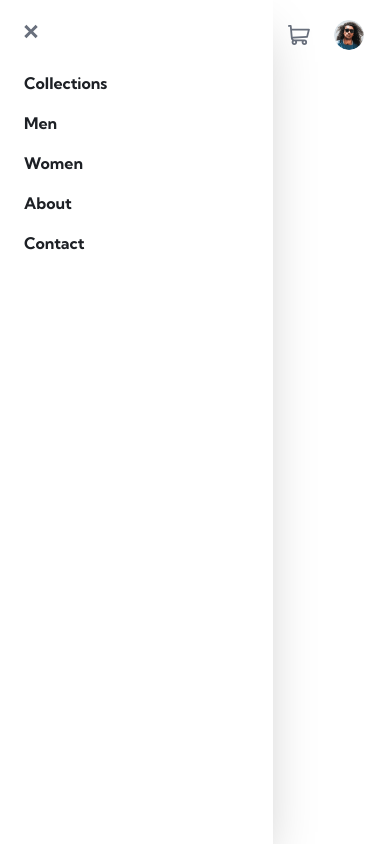
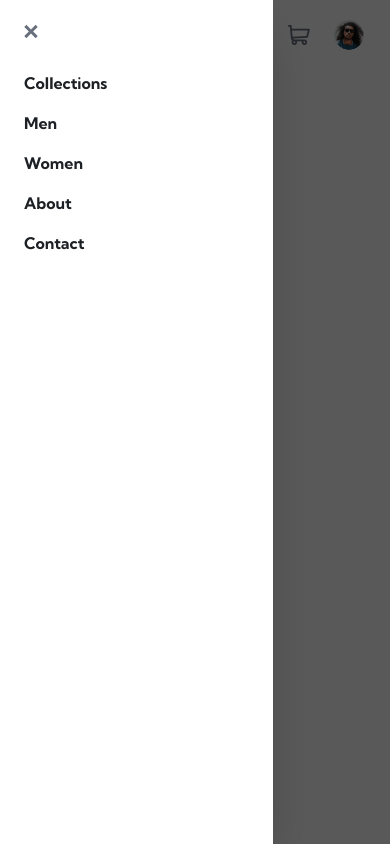
Before and after one commit to Md-SabbirHosen/FrontendMentorChallenge-To-React.js, a React (Vite) app in the folder E-commerce product page/: page / in a window 390 px wide. Both pictures are taken after a click on the picture 36 px from the left and 35 px from the top of the page. Built offline with nearby package versions, Linux system fonts and the light colour scheme.

Commit message:
completed mainNavigation

```diff
--- a/E-commerce product page/index.html
+++ b/E-commerce product page/index.html
@@ -11,6 +11,7 @@
     <title>E-commerce product page</title>
   </head>
   <body>
+    <div id="backdrop-root"></div>
     <div id="root"></div>
     <script type="module" src="/src/main.jsx"></script>
   </body>
--- /dev/null
+++ b/E-commerce product page/src/components/Backdrop.jsx
@@ -0,0 +1,13 @@
+const Backdrop = (props) => {
+  const backdropHandler = () => {
+    props.onToggleNavigation();
+  };
+  return (
+    <div
+      className="fixed top-0 left-0 w-full h-full z-10 bg-black/65 "
+      onClick={backdropHandler}
+    />
+  );
+};
+
+export default Backdrop;
--- a/E-commerce product page/src/components/MainNavigation.jsx
+++ b/E-commerce product page/src/components/MainNavigation.jsx
@@ -1,5 +1,7 @@
+import ReactDom from "react-dom";
 import { useState } from "react";
-import { menuIcon, logo, cartIcon, imageAvatar } from "../assets";
+import { cartIcon, imageAvatar, logo, menuIcon } from "../assets";
+import Backdrop from "./Backdrop";
 import Navbar from "./Navbar";
 
 const MainNavigation = () => {
@@ -18,37 +20,48 @@ const MainNavigation = () => {
             src={menuIcon}
             width={16}
             height={15}
-            alt="menuIcon"
+            alt="Menu_Icon"
             onClick={toggleNavigation}
           />
         </div>
-        <div>
+
         <img
-            className="w-full h-full object-cover cursor-pointer"
+          className="cursor-pointer"
           width={138}
           height={20}
           src={logo}
-            alt="logo"
+          alt="Logo"
         />
-        </div>
+
         <Navbar
           openNavigation={openNavigation}
-          toggleNavigation={toggleNavigation}
+          onToggleNavigation={toggleNavigation}
         />
+        {openNavigation &&
+          ReactDom.createPortal(
+            <Backdrop onToggleNavigation={toggleNavigation} />,
+            document.getElementById("backdrop-root")
+          )}
       </div>
 
       <div className="flex gap-6 items-center md:gap-10">
         <img
-          className="w-[100%] h-[20px]  cursor-pointer"
+          className="cursor-pointer"
+          width={22}
+          height={20}
           src={cartIcon}
-          alt="cartIcon"
+          alt="Cart_Icon"
         />
 
+        <div className="h-[30px] cursor-pointer transition-all rounded-full border-primary-1 hover:border-4 md:h-[50px]">
           <img
-          className="w-[100%] h-[30px] cursor-pointer transition-all rounded-full border-primary-1 hover:border-4 md:h-[50px]"
+            className="w-full h-full rounded-full"
+            width={100}
+            height={100}
             src={imageAvatar}
-          alt="imageAvatar"
+            alt="User_Avatar"
           />
+        </div>
       </div>
     </header>
   );
--- a/E-commerce product page/src/components/Navbar.jsx
+++ b/E-commerce product page/src/components/Navbar.jsx
@@ -3,13 +3,16 @@ import { navigation } from "../constants";
 import { closeIcon } from "../assets";
 
 const Navbar = (props) => {
-  const toggleNavigation = () => {
-    props.toggleNavigation();
+  const toggleNavigationHandler = () => {
+    props.onToggleNavigation();
   };
   return (
     <nav className={`${props.openNavigation ? "flex" : "hidden"} md:flex `}>
-      <ul className="fixed top-0 left-0 flex items-start flex-col bg-white w-[70%] h-full p-6 z-10 shadow-2xl md:flex-row md:items-center md:bg-transparent md:static md:shadow-none">
-        <a className="block mb-8 cursor-pointer" onClick={toggleNavigation}>
+      <ul className="fixed top-0 left-0 flex items-start flex-col bg-white w-[70%] h-full p-6 z-20 shadow-2xl md:flex-row md:items-center md:bg-transparent md:static md:shadow-none">
+        <a
+          className="block mb-8 cursor-pointer"
+          onClick={toggleNavigationHandler}
+        >
           <img src={closeIcon} alt="closeIcon" />
         </a>
         {navigation.map((navItem) => (
```
Lines whose indentation alone changed are shown as unchanged.
